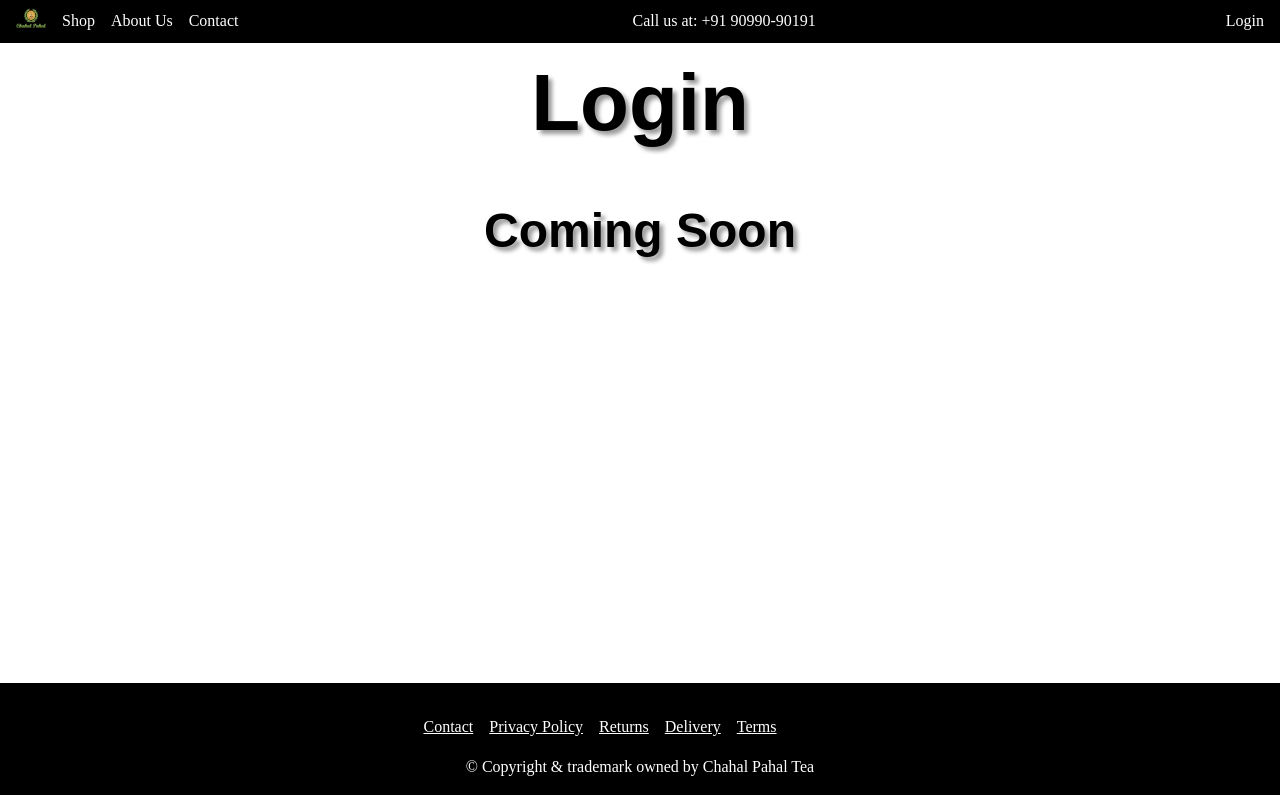
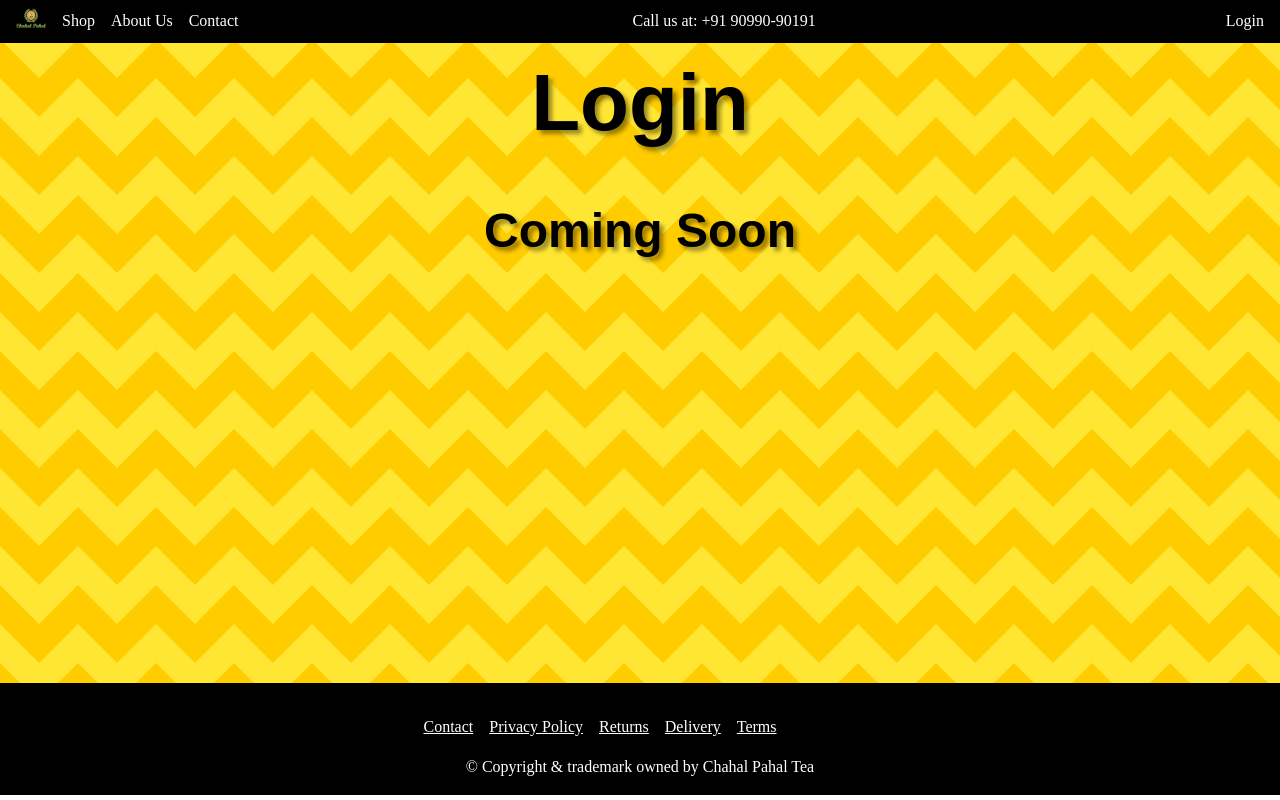
Before and after one commit to bharat-patodi/chahalPahalTea, a Next.js app: page /login in a window 1280 px wide. Built offline with nearby package versions, Linux system fonts and the light colour scheme.

Commit message:
Add background image to login page

```diff
--- a/pages/login.tsx
+++ b/pages/login.tsx
@@ -4,16 +4,16 @@
 
 const Login = () => {
   return (
-    <>
+    <div className="superContainer">
       <Header />
-      <main>
+      <main className="container">
         <div>
           <h1>Login</h1>
           <h2>Coming Soon</h2>
         </div>
       </main>
       <Footer />
-    </>
+    </div>
   );
 };
 export default Login;
```
